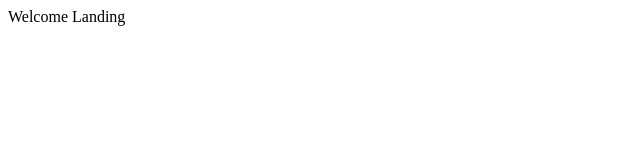
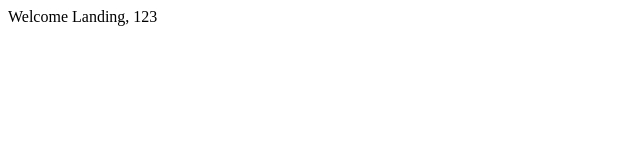
Before and after one commit to anto91github/simple-landing, a plain HTML site: page index.html in a window 1280 px wide. Shown: the full height of the page, 0-640 px from the left. Drawn offline with Linux system fonts and the light colour scheme.

Commit message:
change welcome

```diff
--- a/index.html
+++ b/index.html
@@ -4,6 +4,6 @@
 	<title>Ini Landing</title>
 </head>
 <body>
-	Welcome Landing
+	Welcome Landing, 123
 </body>
 </html>
```
